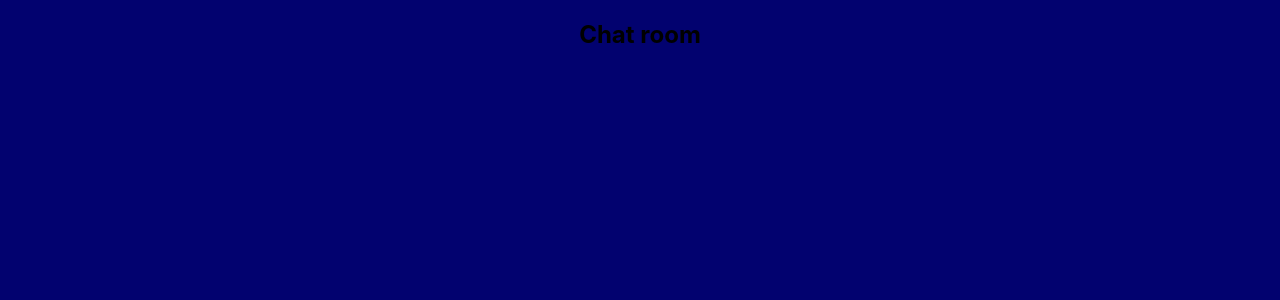
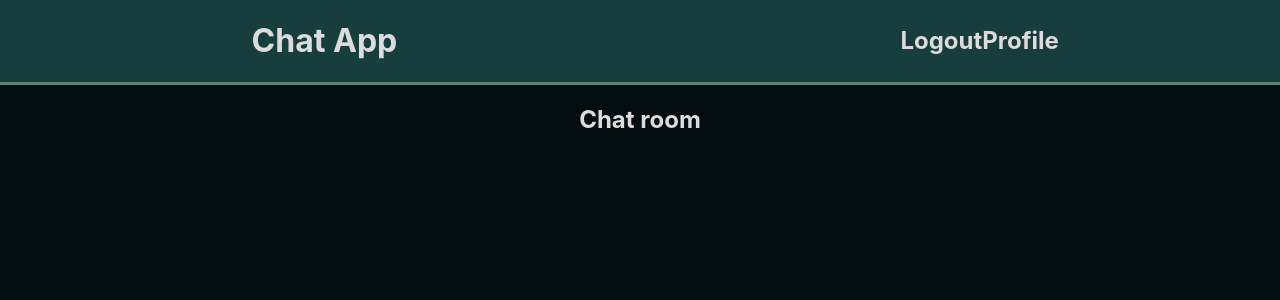
Before and after one commit to gtinsley99/chat-frontend, a React (Create React App) app: page /chat in a window 1280 px wide. Shown: the top 300 px of the page. Built offline with nearby package versions, Linux system fonts and the light colour scheme; the HTML template or start-up script is replaced by a standard one.

Commit message:
add basic navbar

```diff
--- a/src/App.css
+++ b/src/App.css
@@ -1,7 +1,8 @@
 .App {
   text-align: center;
-  background-color: rgb(2, 2, 111);
+  background-color: #040D12;
   width: 100vw;
   height: 100vh;
   overflow: hidden;
+  color: rgb(220, 220, 220);
 }
--- /dev/null
+++ b/src/components/navbar/Navbar.css
@@ -0,0 +1,16 @@
+.navbar{
+    display: flex;
+    flex-direction: row;
+    width: 100vw;
+    justify-content: space-around;
+    align-items: center;
+    background-color: #183D3D;
+    border-bottom: 3px solid #5C8374;
+}
+
+.navRight{
+    display: flex;
+    flex-direction: row;
+    width: 10%;
+    justify-content: space-between;
+}
--- /dev/null
+++ b/src/components/navbar/Navbar.jsx
@@ -0,0 +1,17 @@
+import "./Navbar.css";
+
+const Navbar = () => {
+  return (
+    <div className="navbar">
+      <div className="navText">
+        <h1>Chat App</h1>
+      </div>
+      <div className="navRight">
+        <h2>Logout</h2>
+        <h2>Profile</h2>
+      </div>
+    </div>
+  );
+};
+
+export default Navbar;
--- a/src/pages/Chat.jsx
+++ b/src/pages/Chat.jsx
@@ -1,8 +1,10 @@
 import ChatRoom from "../components/chatRoom/ChatRoom";
+import Navbar from "../components/navbar/Navbar";
 
 const Chat = () => {
     return(
         <div>
+            <Navbar />
             <ChatRoom />
         </div>
     );
```
